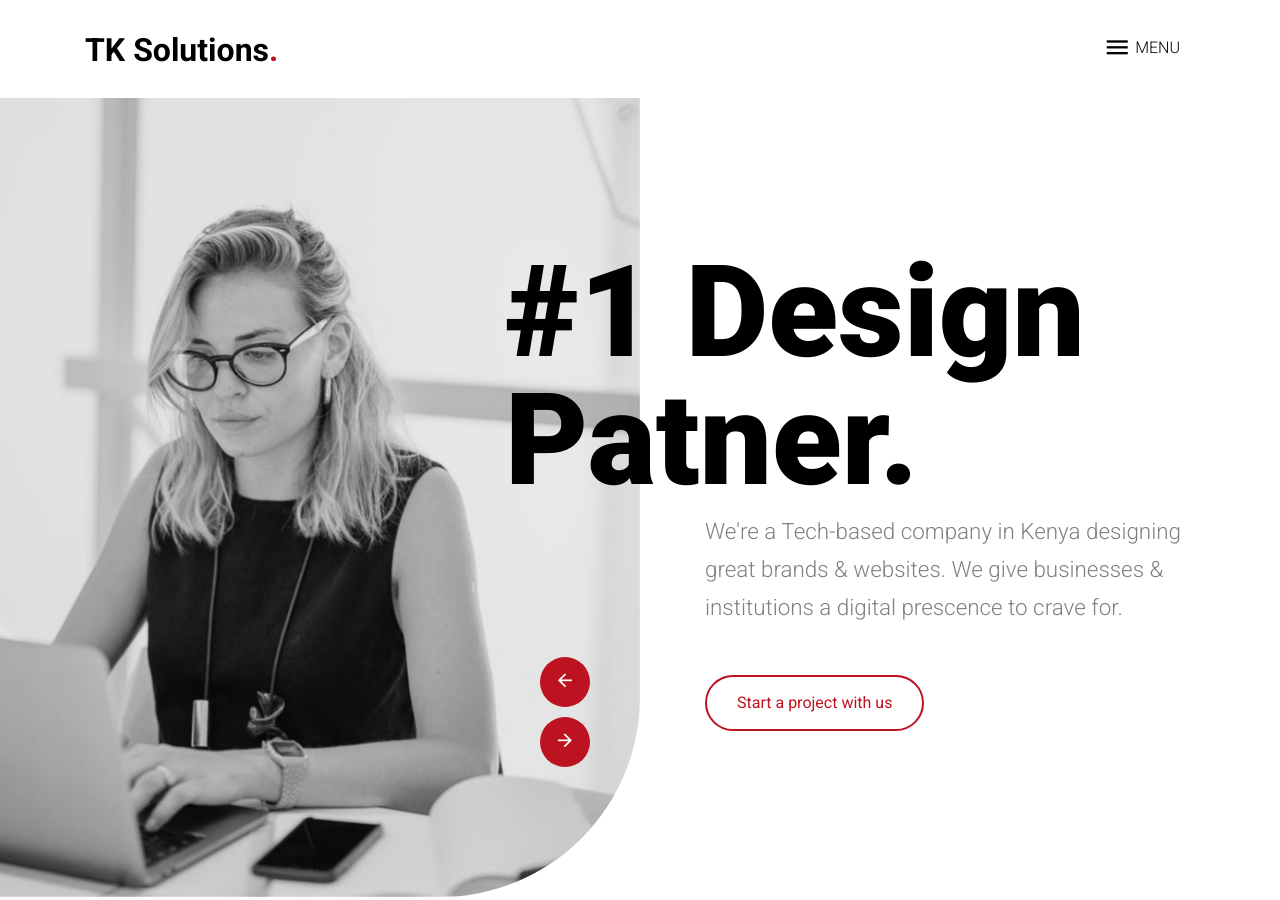
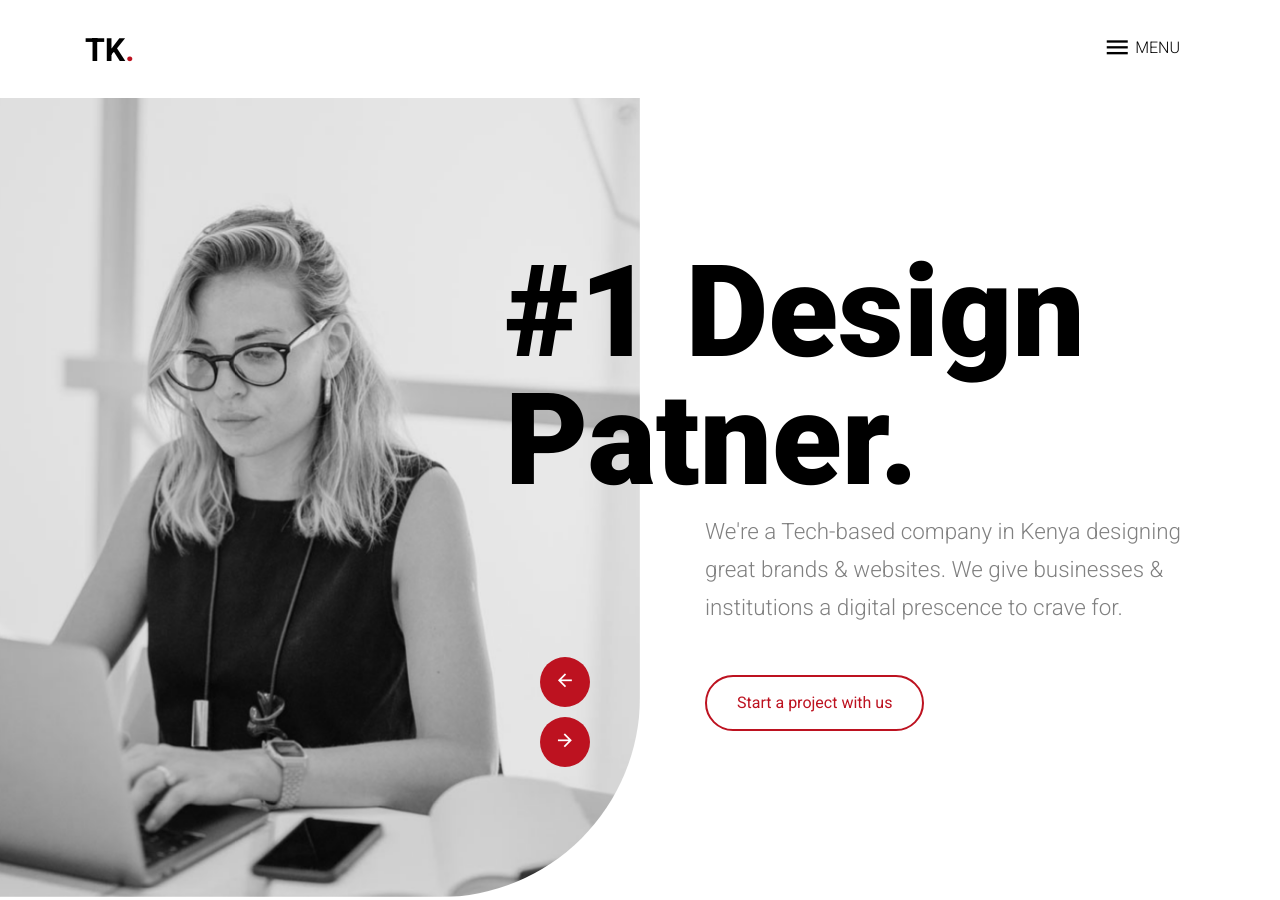
Before and after one commit to osumbaaustine/Tk_Systems, a plain HTML site: page index.html in a window 1280 px wide. Shown: the top 900 px of the page. Drawn offline with Linux system fonts and the light colour scheme; files whose address does not match are found by name.

Commit message:
Update index.html

```diff
--- a/index.html
+++ b/index.html
@@ -52,7 +52,7 @@
 
           <div class="row align-items-center">
             <div class="col-6 col-md-4">
-              <h1 class="my-0 site-logo"><a href="index.html">TK Solutions<span class="text-primary">.</span> </a></h1>
+              <h1 class="my-0 site-logo"><a href="index.html">TK<span class="text-primary">.</span> </a></h1>
             </div>
 
             <div class="col-6 col-md-8">
```
